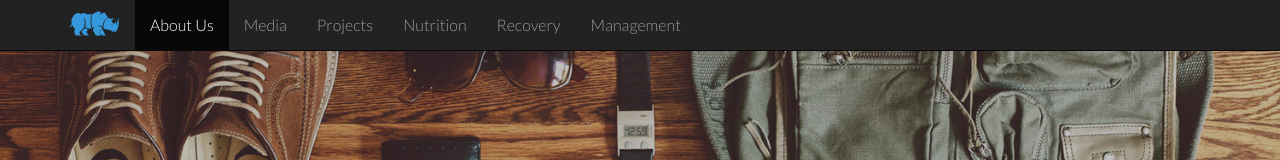
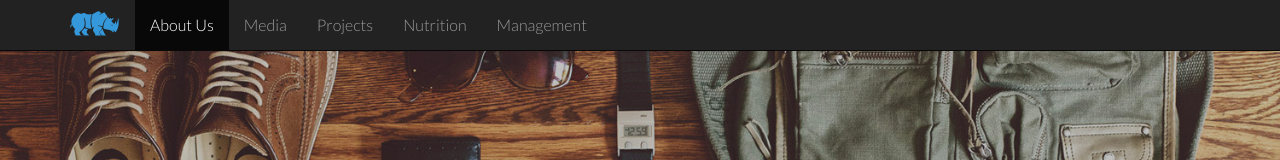
Before and after one commit to AdiedX/RhinoCo-fitness, a website: page index.html in a window 1280 px wide. Shown: the top 160 px of the page. Drawn offline with Linux system fonts and the light colour scheme.

Commit message:
Removed Recovery

```diff
--- a/index.html
+++ b/index.html
@@ -46,8 +46,7 @@
             <li><a href="#media" class="smoothScroll"> Media</a></li>
       			<li> <a href="#projects" class="smoothScroll"> Projects</a></li>
       			<li> <a href="#nutrition" class="smoothScroll"> Nutrition</a></li>
-      			<li> <a href="#recovery" class="smoothScroll"> Recovery</a></li>
-			       <li> <a href="#management" class="smoothScroll"> Management</a></li>
+            <li> <a href="#management" class="smoothScroll"> Management</a></li>
           </ul>
         </div><!--/.nav-collapse -->
       </div>
```
